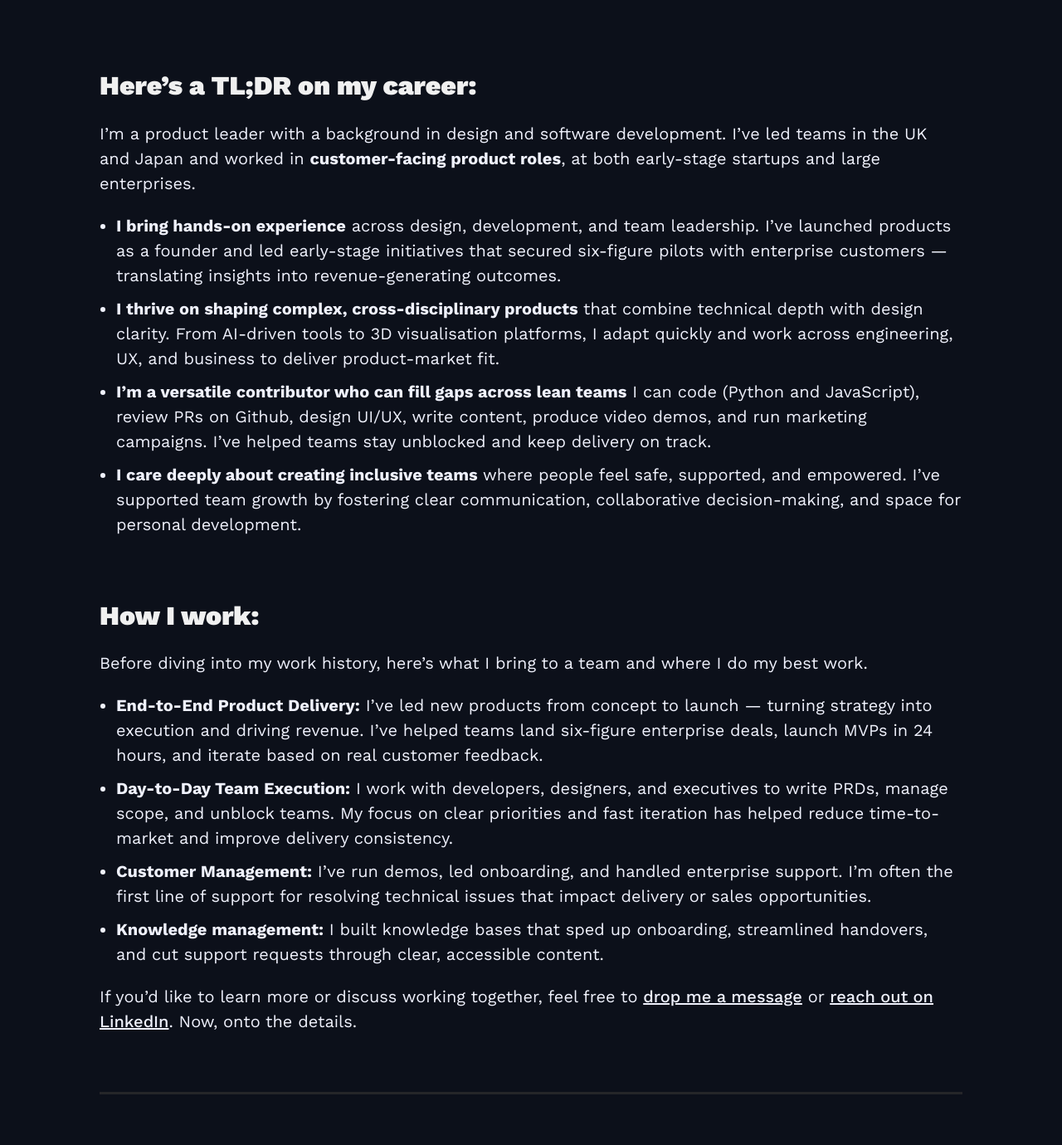
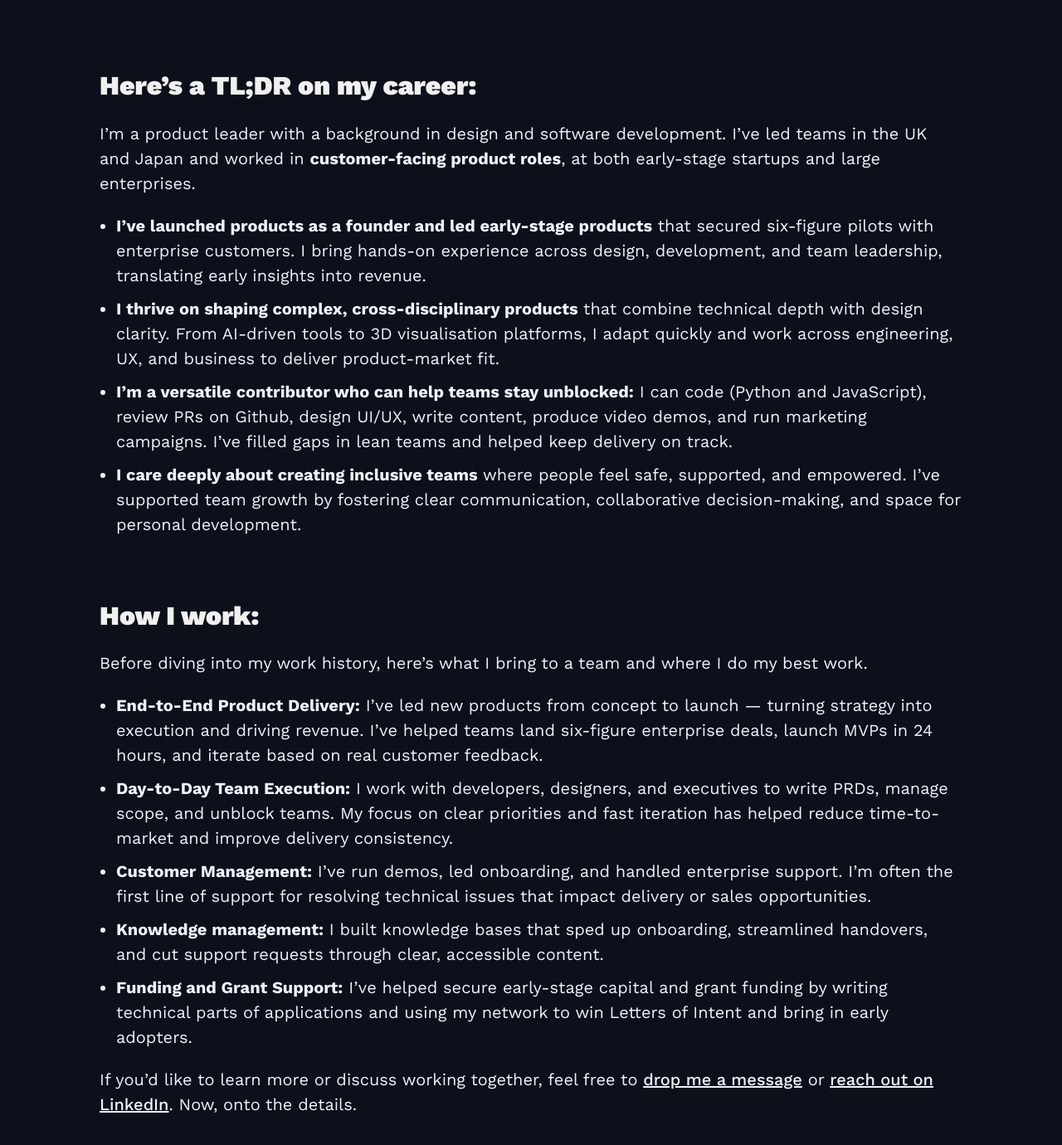
Before and after one commit to mkishi1221/mkishi1221.github.io, a Jekyll site: the page built from index.html, in a window 1280 px wide and 1400 px high, scrolled down 643 px. Shown: the top 1380 px of the window at 83% size. Built offline with Jekyll 4.4.1, drawn with Linux system fonts in a browser that asks for light colours; nearby versions of some CDN libraries.

Commit message:
Update CV

```diff
--- a/_includes/cv.md
+++ b/_includes/cv.md
@@ -3,9 +3,9 @@
 
 I’m a product leader with a background in design and software development. I've led teams in the UK and Japan and worked in **customer-facing product roles**, at both early-stage startups and large enterprises.
 
-- **I bring hands-on experience** across design, development, and team leadership. I’ve launched products as a founder and led early-stage initiatives that secured six-figure pilots with enterprise customers — translating insights into revenue-generating outcomes.
+- **I’ve launched products as a founder and led early-stage products** that secured six-figure pilots with enterprise customers. I bring hands-on experience across design, development, and team leadership, translating early insights into revenue.
 - **I thrive on shaping complex, cross-disciplinary products** that combine technical depth with design clarity. From AI-driven tools to 3D visualisation platforms, I adapt quickly and work across engineering, UX, and business to deliver product-market fit.
-- **I’m a versatile contributor who can fill gaps across lean teams** I can code (Python and JavaScript), review PRs on Github, design UI/UX, write content, produce video demos, and run marketing campaigns. I've helped teams stay unblocked and keep delivery on track.
+- **I’m a versatile contributor who can help teams stay unblocked:** I can code (Python and JavaScript), review PRs on Github, design UI/UX, write content, produce video demos, and run marketing campaigns. I’ve filled gaps in lean teams and helped keep delivery on track.
 - **I care deeply about creating inclusive teams** where people feel safe, supported, and empowered. I’ve supported team growth by fostering clear communication, collaborative decision-making, and space for personal development.
 
 # How I work:
@@ -16,6 +16,7 @@ Before diving into my work history, here’s what I bring to a team and where I
 - **Day-to-Day Team Execution:** I work with developers, designers, and executives to write PRDs, manage scope, and unblock teams. My focus on clear priorities and fast iteration has helped reduce time-to-market and improve delivery consistency.
 - **Customer Management:** I’ve run demos, led onboarding, and handled enterprise support. I’m often the first line of support for resolving technical issues that impact delivery or sales opportunities.
 - **Knowledge management:** I built knowledge bases that sped up onboarding, streamlined handovers, and cut support requests through clear, accessible content.
+- **Funding and Grant Support:** I’ve helped secure early-stage capital and grant funding by writing technical parts of applications and using my network to win Letters of Intent and bring in early adopters.
 
 If you'd like to learn more or discuss working together, feel free to [drop me a message](/contact){: .cv_link target="_blank" } or [reach out on LinkedIn](https://www.linkedin.com/in/mkishi/){: .cv_link target="_blank" }. Now, onto the details.
 
```
Also changed, not shown: 1 other file.
